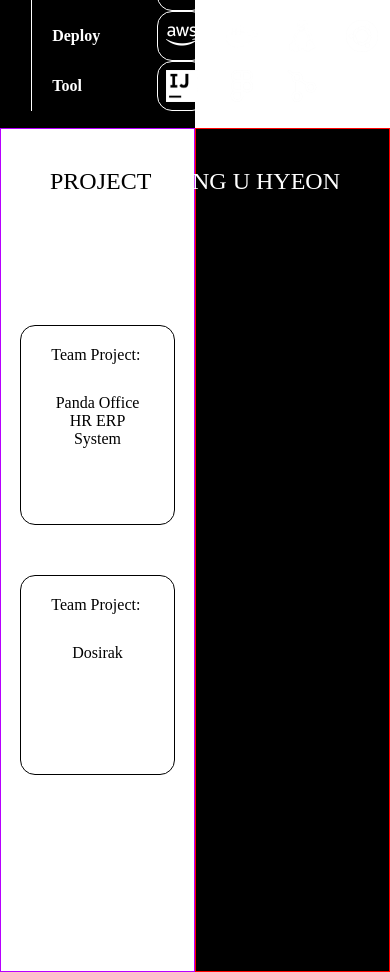
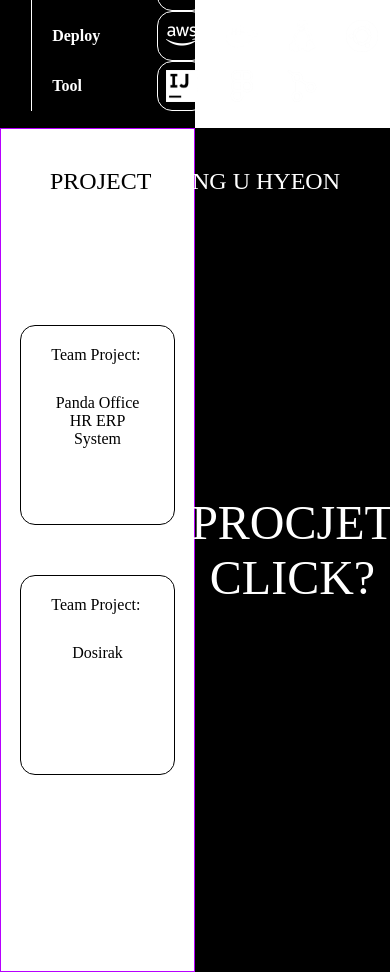
Before and after one commit to sunguh0904/sunguh0904.github.io, a React (Create React App) app: page / in a window 390 px wide. Shown: the part 1560-2532 px from the top of the page. Built offline with nearby package versions, Linux system fonts and the light colour scheme.

Commit message:
프로젝트 디폴트 페이지 구현

```diff
--- a/src/css/projcet.css
+++ b/src/css/projcet.css
@@ -10,12 +10,6 @@
 .project-content {
     display: flex;
     /* flex-wrap: wrap; */
-}
-
-.project-view {
-    width: 50%;
-    height: 100vh;
-    border: 1px solid #ff0000;
 }
 
 .project-list {
@@ -60,6 +54,40 @@
     margin-top: 30px;
 }
 
+.project-view {
+    width: 50%;
+    height: 100vh;
+    position: relative;
+}
+
+.project-default {
+    color: #fff;
+    font-size: 10em;
+    text-align: center;
+    position: absolute;
+    top: 50%;
+    left: 50%;
+    transform: translate(-50%, -50%);
+}
+
+@media (max-width: 1200px) {
+    .project-default {
+        font-size: 8em; /* 브라우저 너비가 1200px 이하일 때 폰트 크기 조정 */
+    }
+}
+
+@media (max-width: 900px) {
+    .project-default {
+        font-size: 5em; /* 브라우저 너비가 900px 이하일 때 폰트 크기 조정 */
+    }
+}
+
+@media (max-width: 600px) {
+    .project-default {
+        font-size: 3em; /* 브라우저 너비가 600px 이하일 때 폰트 크기 조정 */
+    }
+}
+
 /* header =================================================================================================================================== */
 .project-header {
     display: flex;
--- a/src/pages/Project.js
+++ b/src/pages/Project.js
@@ -19,7 +19,13 @@
                             <div className='project-item-name'>Dosirak</div>
                         </div>
                     </div>
-                    <div className='project-view'></div>
+                    <div className='project-view'>
+                        <div className='project-default'>
+                            <p>PROCJET</p>
+                            <p>CLICK?</p>
+                        </div>
+                        <div className='project-description'></div>
+                    </div>
                 </div>
             </div>
         </>
```
